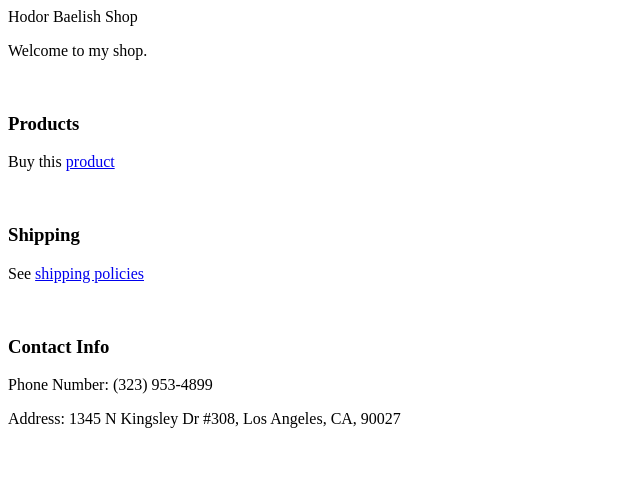
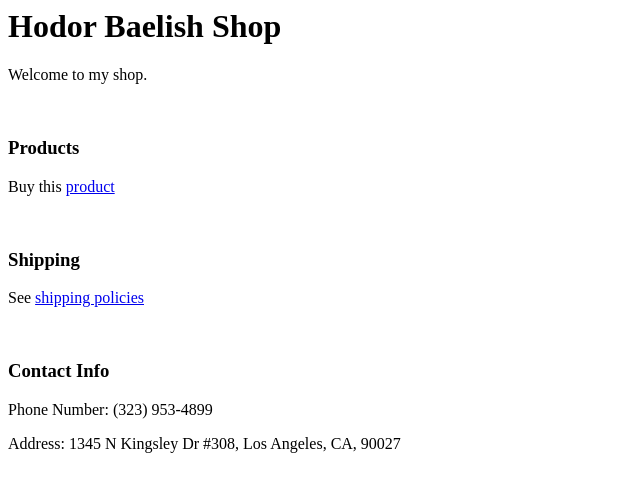
Before and after one commit to hodorbaelish/hodorbaelishshop, a plain HTML site: page index.html in a window 1280 px wide. Shown: the whole page, without its empty margins (0-640 px from the left). Drawn offline with Linux system fonts and the light colour scheme.

Commit message:
Update index.html

```diff
--- a/index.html
+++ b/index.html
@@ -1,5 +1,5 @@
 <head>
-  Hodor Baelish Shop
+  <h1> Hodor Baelish Shop </h1>
   <meta name="google-site-verification" content="RSdWKAZl3EKK3UXtVT2EpkRAXolF2DHeN5TRAz0ydys" />
 </head>
 <body>
```
